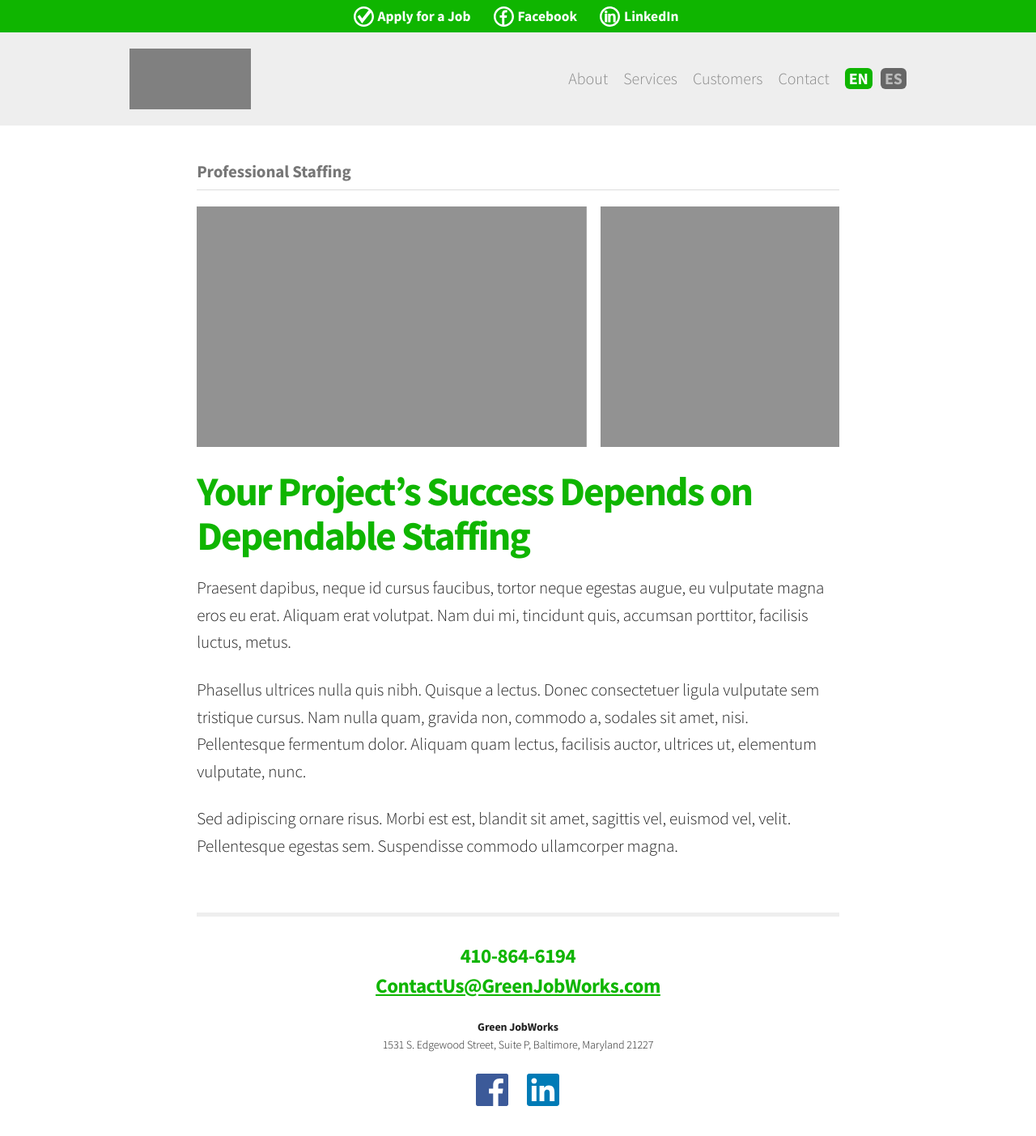
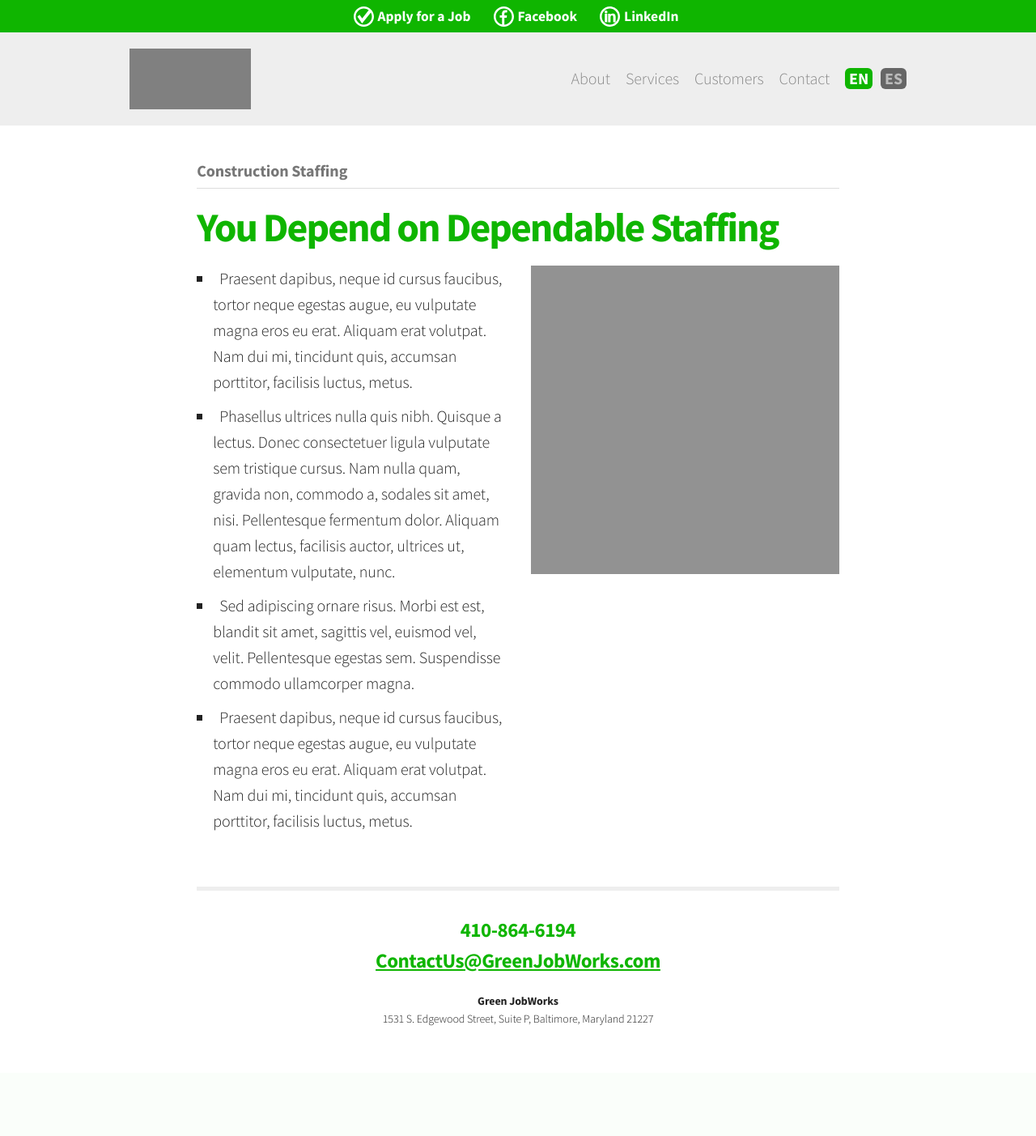
Before and after one commit to boldyellow/greenworks, a PHP site: page /staffing.html in a window 1280 px wide. Shown: the whole page at 81% size. After the commit the page ends 1267 px from the top, so only its background shows below. Run offline with PHP 8.4, Linux system fonts and the light colour scheme.

Commit message:
Modify grid for half column size over phablet

```diff
--- a/about.html
+++ b/about.html
@@ -110,7 +110,7 @@
 
      <section class="interior">
 
-		<div class="container" style="">
+		<div class="container">
 
 			<div class="row">
 
--- a/css/styles.css
+++ b/css/styles.css
@@ -244,6 +244,12 @@ hr {
 .u-margin-bottom-4 {
   margin-bottom: 4rem; }
 
+.u-hide-up-to-phablet {
+  display: none; }
+
+@media (min-width: 600px) {
+  .u-hide-up-to-phablet {
+    display: block; } }
 h1, h2, h3, h4, h5, h6 {
   margin-top: 0;
   margin-bottom: 2rem;
@@ -279,12 +285,12 @@ h6 {
   line-height: 1.6;
   letter-spacing: -.01rem; }
 
-p {
+p, li {
   font-size: 1.8rem;
   line-height: 1.6;
   letter-spacing: -.01rem; }
 
-@media (min-width: 550px) {
+@media (min-width: 600px) {
   h1 {
     font-size: 4.0rem; }
 
@@ -301,10 +307,10 @@ p {
     font-size: 2.2rem; }
 
   h6 {
-    font-size: 1.9rem; }
+    font-size: 1.8rem; }
 
-  p {
-    font-size: 1.9rem; } }
+  p, li {
+    font-size: 1.8rem; } }
 @media (min-width: 750px) {
   h1 {
     font-size: 5.0rem; }
@@ -322,12 +328,19 @@ p {
     font-size: 2.5rem; }
 
   h6 {
-    font-size: 2.1rem; }
+    font-size: 2.0rem; }
 
-  p {
-    font-size: 2.1rem; } }
-p {
+  p, li {
+    font-size: 2.0rem; } }
+p, li {
   margin-top: 0; }
+
+section ul {
+  list-style-type: square; }
+
+section ul li {
+  padding-left: 2rem;
+  text-indent: -2rem; }
 
 /*
 * Skeleton V2.0.4
@@ -360,9 +373,9 @@ p {
 .offset-by-one.columns {
   margin-left: 0; }
 
-@media (min-width: 900px) {
+@media (min-width: 600px) {
   .container {
-    width: 80%; }
+    width: 85%; }
 
   .column,
   .columns {
@@ -679,7 +692,7 @@ form {
 
 /* custom */
 section {
-  padding: 3rem 0; }
+  padding: 2rem 0; }
 
 @media (min-width: 750px) {
   section {
@@ -733,7 +746,7 @@ header {
   min-height: 4rem;
   margin: 0 0.5rem 0 2rem; }
 
-@media (min-width: 550px) {
+@media (min-width: 600px) {
   .connect-bar a {
     font-size: 1.75rem; }
 
@@ -754,7 +767,7 @@ header {
 .connect-bar a .linkedin {
   display: none; }
 
-@media (min-width: 550px) {
+@media (min-width: 600px) {
   .connect-bar a .facebook {
     display: inline-block; }
 
@@ -993,7 +1006,7 @@ nav [type="checkbox"] {
   background-color: #333;
   text-align: center; }
 
-@media (min-width: 550px) {
+@media (min-width: 600px) {
   .directory h1 {
     padding: 0 0 3rem 0; } }
 @media (min-width: 750px) {
@@ -1025,7 +1038,7 @@ nav [type="checkbox"] {
   color: #fff;
   text-decoration: none; }
 
-@media (min-width: 550px) {
+@media (min-width: 600px) {
   .directory-link {
     width: 30.6666666667%;
     -webkit-box-orient: horizontal;
@@ -1068,7 +1081,7 @@ nav [type="checkbox"] {
   text-align: center;
   margin: 0 3rem; }
 
-@media (min-width: 550px) {
+@media (min-width: 600px) {
   .directory-link h3 {
     font-size: 2rem;
     letter-spacing: -0.05rem;
@@ -1106,7 +1119,14 @@ nav [type="checkbox"] {
 .interior .one-half.column {
   width: 100%; }
 
-@media (min-width: 900px) {
+.interior .ten.columns {
+  width: 100%; }
+
+.interior .offset-by-one.column,
+.interior .offset-by-one.columns {
+  margin-left: 0; }
+
+@media (min-width: 600px) {
   .interior .one-third.column {
     width: 30.6666666667%; }
 
@@ -1115,6 +1135,13 @@ nav [type="checkbox"] {
 
   .interior .one-half.column {
     width: 48%; } }
+@media (min-width: 900px) {
+  .interior .ten.columns {
+    width: 82.6666666667%; }
+
+  .interior .offset-by-one.column,
+  .interior .offset-by-one.columns {
+    margin-left: 8.6666666667%; } }
 .sidebar.shaded {
   background-color: #eee;
   padding: 1.5rem;
@@ -1122,7 +1149,7 @@ nav [type="checkbox"] {
   margin-bottom: 2rem;
   margin-left: 0; }
 
-@media (min-width: 900px) {
+@media (min-width: 600px) {
   .sidebar.shaded {
     margin-top: 0;
     margin-left: 4%; } }
@@ -1130,9 +1157,9 @@ nav [type="checkbox"] {
   margin-bottom: 0; }
 
 .sidebar p {
-  font-size: 1.8rem; }
+  font-size: 1.7rem; }
 
-@media (min-width: 900px) {
+@media (min-width: 600px) {
   .sidebar p {
     font-size: 1.6rem;
     line-height: 1.7; } }
--- a/scss/base/_grid.scss
+++ b/scss/base/_grid.scss
@@ -37,8 +37,8 @@
 .offset-by-one.columns       { margin-left: 0;  }
 
 
-// For devices larger than 550px
-@media (#{$bp-larger-than-tablet-hd}) {
+// For devices larger than 750px
+@media (#{$bp-larger-than-phablet}) {
   .container {
     width: $container-width-larger-than-phablet;
   }
--- a/scss/base/_typography.scss
+++ b/scss/base/_typography.scss
@@ -13,7 +13,7 @@ h3 { font-size: 2.5rem; line-height: 1.3;  letter-spacing: -.10rem;  }
 h4 { font-size: 2.2rem; line-height: 1.35; letter-spacing: -.08rem; }
 h5 { font-size: 2.0rem; line-height: 1.5;  letter-spacing: -.05rem; }
 h6 { font-size: 1.8rem; line-height: 1.6;  letter-spacing: -.01rem; }
-p  { font-size: 1.8rem; line-height: 1.6;  letter-spacing: -.01rem; }
+p, li  { font-size: 1.8rem; line-height: 1.6;  letter-spacing: -.01rem; }
 
 // Larger than phablet
 @media (#{$bp-larger-than-phablet}) {
@@ -22,8 +22,8 @@ p  { font-size: 1.8rem; line-height: 1.6;  letter-spacing: -.01rem; }
 	h3 { font-size: 2.7rem; }
 	h4 { font-size: 2.4rem; }
 	h5 { font-size: 2.2rem; }
-	h6 { font-size: 1.9rem; }
-	p  { font-size: 1.9rem; }
+	h6 { font-size: 1.8rem; }
+	p, li  { font-size: 1.8rem; }
 }
 
 // Larger than tablet
@@ -33,10 +33,19 @@ p  { font-size: 1.8rem; line-height: 1.6;  letter-spacing: -.01rem; }
   h3 { font-size: 3.6rem; }
   h4 { font-size: 3.0rem; }
   h5 { font-size: 2.5rem; }
-  h6 { font-size: 2.1rem; }
-  p  { font-size: 2.1rem; }
+  h6 { font-size: 2.0rem; }
+  p, li { font-size: 2.0rem; }
 }
 
-p {
+p, li {
   margin-top: 0;
 }
+
+section ul {
+	list-style-type: square;
+}
+
+section ul li {
+	padding-left: 2rem;
+	text-indent: -2rem;
+}
--- a/scss/base/_utils.scss
+++ b/scss/base/_utils.scss
@@ -1,5 +1,6 @@
 // Utilities
 //––––––––––––––––––––––––––––––––––––––––––––––––––
+
 
 .u-full-width {
   width: 100%;
@@ -34,3 +35,13 @@
 .u-margin-bottom-4 {
 	margin-bottom: 4rem;
 }
+
+.u-hide-up-to-phablet {
+	display: none;
+}
+
+@media (#{$bp-larger-than-phablet}) {
+	.u-hide-up-to-phablet {
+		display: block;
+	}
+}
--- a/scss/base/_variables.scss
+++ b/scss/base/_variables.scss
@@ -3,7 +3,7 @@
 
 // Breakpoints
 $bp-larger-than-mobile    : "min-width: 400px";
-$bp-larger-than-phablet   : "min-width: 550px";
+$bp-larger-than-phablet   : "min-width: 600px";
 $bp-larger-than-tablet    : "min-width: 750px";
 $bp-larger-than-tablet-hd : "min-width: 900px";
 $bp-larger-than-desktop   : "min-width: 1000px";
@@ -26,7 +26,7 @@ $font-family: "Source Sans Pro", "HelveticaNeue", "Helvetica Neue", Helvetica, A
 //Grid Variables
 $container-width: 960px;
 $container-width-larger-than-mobile: 85%;
-$container-width-larger-than-phablet: 80%;
+$container-width-larger-than-phablet: 85%;
 $total-columns: 12;
 $column-width: 100 / $total-columns; // calculates individual column width based off of # of columns
 $column-margin: 4%; // space between columns
--- a/scss/custom/_interior.scss
+++ b/scss/custom/_interior.scss
@@ -25,8 +25,17 @@
 	width: 100%;
 }
 
+.interior .ten.columns {
+	width: 100%;
+}
 
-@media (#{$bp-larger-than-tablet-hd}) {
+.interior .offset-by-one.column,
+.interior .offset-by-one.columns {
+	margin-left: 0;
+}
+
+
+@media (#{$bp-larger-than-phablet}) {
 
 	.interior .one-third.column {
 		width: grid-column-width(4);
@@ -42,6 +51,20 @@
 
 }
 
+@media (#{$bp-larger-than-tablet-hd}) {
+
+	.interior .ten.columns {
+		width: grid-column-width(10);
+	}
+
+	.interior .offset-by-one.column,
+	.interior .offset-by-one.columns {
+		margin-left: grid-offset-length(1);
+	}
+
+
+}
+
 .sidebar.shaded {
 	background-color: #eee;
 	padding: 1.5rem;
@@ -51,7 +74,7 @@
 
 }
 
-@media (#{$bp-larger-than-tablet-hd}) {
+@media (#{$bp-larger-than-phablet}) {
 
 	.sidebar.shaded {
 		margin-top: 0;
@@ -65,10 +88,10 @@
 }
 
 .sidebar p  {
-	font-size: 1.8rem;
+	font-size: 1.7rem;
 }
 
-@media (#{$bp-larger-than-tablet-hd}) {
+@media (#{$bp-larger-than-phablet}) {
 
 	.sidebar p  {
 		font-size: 1.6rem;
--- a/scss/custom/_site.scss
+++ b/scss/custom/_site.scss
@@ -1,7 +1,6 @@
 section {
-	padding: 3rem 0;
+	padding: 2rem 0;
 }
-
 
 @media (#{$bp-larger-than-tablet}) {
 
--- a/staffing.html
+++ b/staffing.html
@@ -115,30 +115,45 @@
 			<div class="row">
 
 				<div class="ten offset-by-one columns">
-					<h6>Professional Staffing</h6>
+
+					<h6>Construction Staffing</h6>
+
 				</div>
 
 			</div>
 
-			<div class="row">
-
-				<div class="ten offset-by-one columns">
-					<img class="u-max-full-width u-margin-bottom-2" src="images/staffing-head-lg.jpg" alt="staffing">
-				</div>
-
-			</div>
 
 			<div class="row">
 
 				<div class="ten offset-by-one columns">
 
-					<h1>Your Project&rsquo;s Success Depends on Dependable Staffing</h1>
+					<h1>You Depend on Dependable&nbsp;Staffing</h1>
 
-					<p>Praesent dapibus, neque id cursus faucibus, tortor neque egestas augue, eu vulputate magna eros eu erat. Aliquam erat volutpat. Nam dui mi, tincidunt quis, accumsan porttitor, facilisis luctus, metus.</p>
+					<div class="row">
 
-					<p>Phasellus ultrices nulla quis nibh. Quisque a lectus. Donec consectetuer ligula vulputate sem tristique cursus. Nam nulla quam, gravida non, commodo a, sodales sit amet, nisi. Pellentesque fermentum dolor. Aliquam quam lectus, facilisis auctor, ultrices ut, elementum vulputate, nunc.</p>
+						<div class="one-half column">
 
-					<p>Sed adipiscing ornare risus. Morbi est est, blandit sit amet, sagittis vel, euismod vel, velit. Pellentesque egestas sem. Suspendisse commodo ullamcorper magna.</p>
+							<ul>
+								<li>Praesent dapibus, neque id cursus faucibus, tortor neque egestas augue, eu vulputate magna eros eu erat. Aliquam erat volutpat. Nam dui mi, tincidunt quis, accumsan porttitor, facilisis luctus, metus.</li>
+
+								<li>Phasellus ultrices nulla quis nibh. Quisque a lectus. Donec consectetuer ligula vulputate sem tristique cursus. Nam nulla quam, gravida non, commodo a, sodales sit amet, nisi. Pellentesque fermentum dolor. Aliquam quam lectus, facilisis auctor, ultrices ut, elementum vulputate, nunc.</li>
+
+
+								<li>Sed adipiscing ornare risus. Morbi est est, blandit sit amet, sagittis vel, euismod vel, velit. Pellentesque egestas sem. Suspendisse commodo ullamcorper magna.</li>
+
+								<li>Praesent dapibus, neque id cursus faucibus, tortor neque egestas augue, eu vulputate magna eros eu erat. Aliquam erat volutpat. Nam dui mi, tincidunt quis, accumsan porttitor, facilisis luctus, metus.</li>
+							</ul>
+
+						</div>
+
+
+						<div class="one-half column u-hide-up-to-phablet">
+
+							<img class="u-max-full-width" src="images/fpo-square.jpg" alt="Green JobWorks">
+
+						</div>
+
+					</div>
 
 				</div>
 
@@ -164,9 +179,6 @@
 					</h5>
 
 					<p><b>Green JobWorks</b><br>1531 S. Edgewood Street, Suite P, Baltimore, Maryland 21227</p>
-
-				    <a class="social" href="https://www.facebook.com/green.jobworks"><svg xmlns="http://www.w3.org/2000/svg" xmlns:xlink="http://www.w3.org/1999/xlink" version="1.1" id="Layer_1" x="0" y="0" viewBox="183.4 -2.4 40 40" enable-background="new 183.4 -2.4 40 40" xml:space="preserve"><metadata><x:xmpmeta xmlns:x="adobe:ns:meta/" x:xmptk="Adobe XMP Core 5.6-c067 79.157747, 2015/03/30-23:40:42        "><rdf:RDF xmlns:rdf="http://www.w3.org/1999/02/22-rdf-syntax-ns#"><rdf:Description rdf:about=""/></rdf:RDF></x:xmpmeta></metadata><path id="Blue_1_" fill="#3C5A99" d="M221.2 37.6c1.2 0 2.2-1 2.2-2.2V-0.2c0-1.2-1-2.2-2.2-2.2h-35.6c-1.2 0-2.2 1-2.2 2.2v35.6c0 1.2 1 2.2 2.2 2.2H221.2z"/><path id="f" fill="#FFFFFF" d="M211 37.6V22.1h5.2l0.8-6h-6v-3.9c0-1.7 0.5-2.9 3-2.9l3.2 0V3.8c-0.6-0.1-2.5-0.2-4.7-0.2 -4.6 0-7.8 2.8-7.8 8V16h-5.2v6h5.2v15.5H211z"/></svg></a>
-				    <a class="social" href="https://www.linkedin.com/company/green-jobworks"><svg xmlns="http://www.w3.org/2000/svg" xmlns:xlink="http://www.w3.org/1999/xlink" version="1.1" id="Layer_1" x="0" y="0" viewBox="0 0 40 40" enable-background="new 0 0 40 40" xml:space="preserve"><metadata><x:xmpmeta xmlns:x="adobe:ns:meta/" x:xmptk="Adobe XMP Core 5.6-c067 79.157747, 2015/03/30-23:40:42        "><rdf:RDF xmlns:rdf="http://www.w3.org/1999/02/22-rdf-syntax-ns#"><rdf:Description rdf:about=""/></rdf:RDF></x:xmpmeta></metadata><path fill="#007BB6" d="M37 0H3C1.3 0 0 1.3 0 2.9v34.2C0 38.7 1.3 40 3 40H37c1.6 0 3-1.3 3-2.9V2.9C40 1.3 38.7 0 37 0z"/><path fill="#FFFFFF" d="M5.9 15h5.9v19.1H5.9V15zM8.9 5.5c1.9 0 3.4 1.5 3.4 3.4 0 1.9-1.5 3.4-3.4 3.4 -1.9 0-3.4-1.5-3.4-3.4C5.5 7 7 5.5 8.9 5.5"/><path fill="#FFFFFF" d="M15.6 15h5.7v2.6h0.1c0.8-1.5 2.7-3.1 5.6-3.1 6 0 7.1 4 7.1 9.1v10.5h-5.9v-9.3c0-2.2 0-5.1-3.1-5.1 -3.1 0-3.6 2.4-3.6 4.9v9.4h-5.9V15z"/></svg></a>
 
 			    </div>
 
```
Also changed, not shown: images/fpo-square.jpg (added), images/staffing-head-lg.jpg (deleted), images/staffing-head-md.jpg (deleted), images/staffing-head-sm.jpg (deleted).
